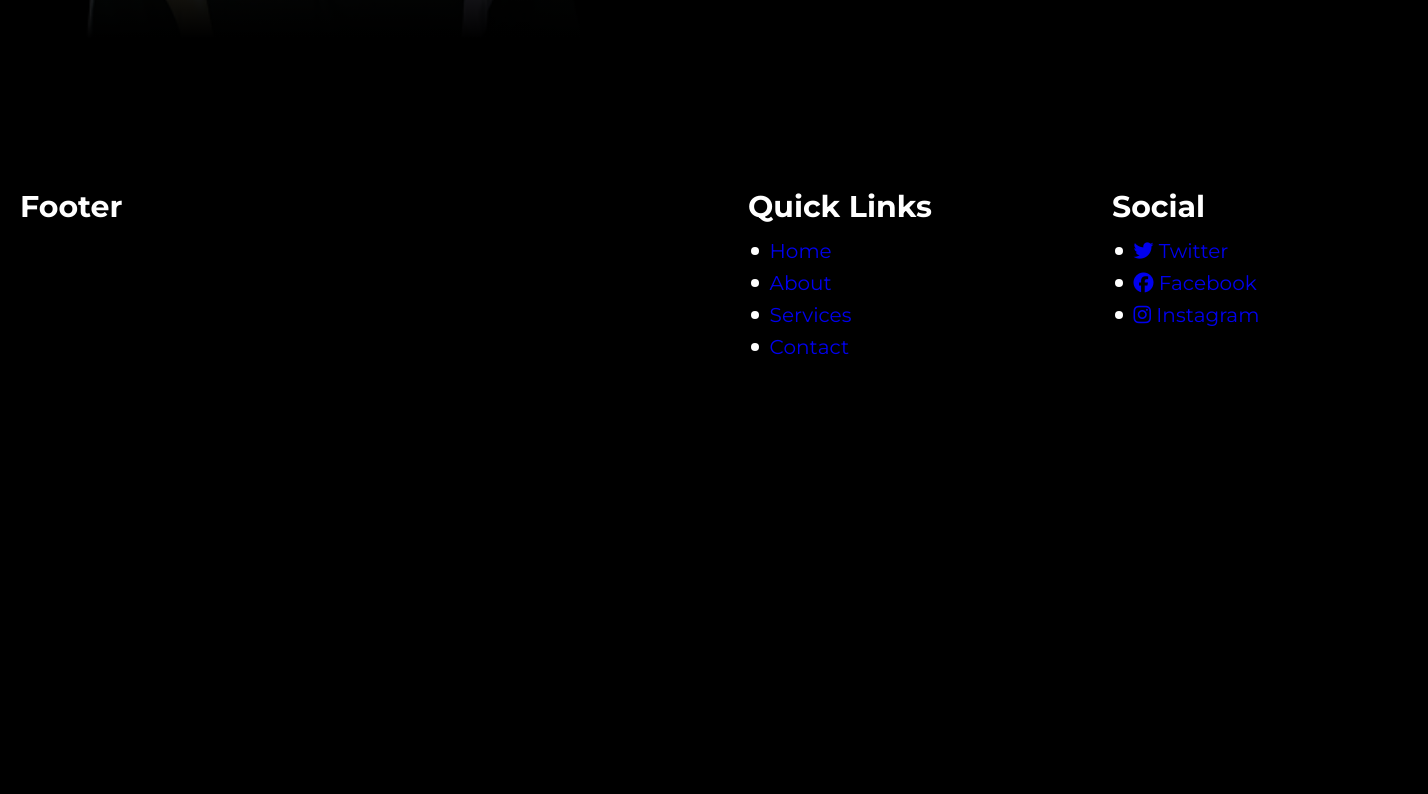
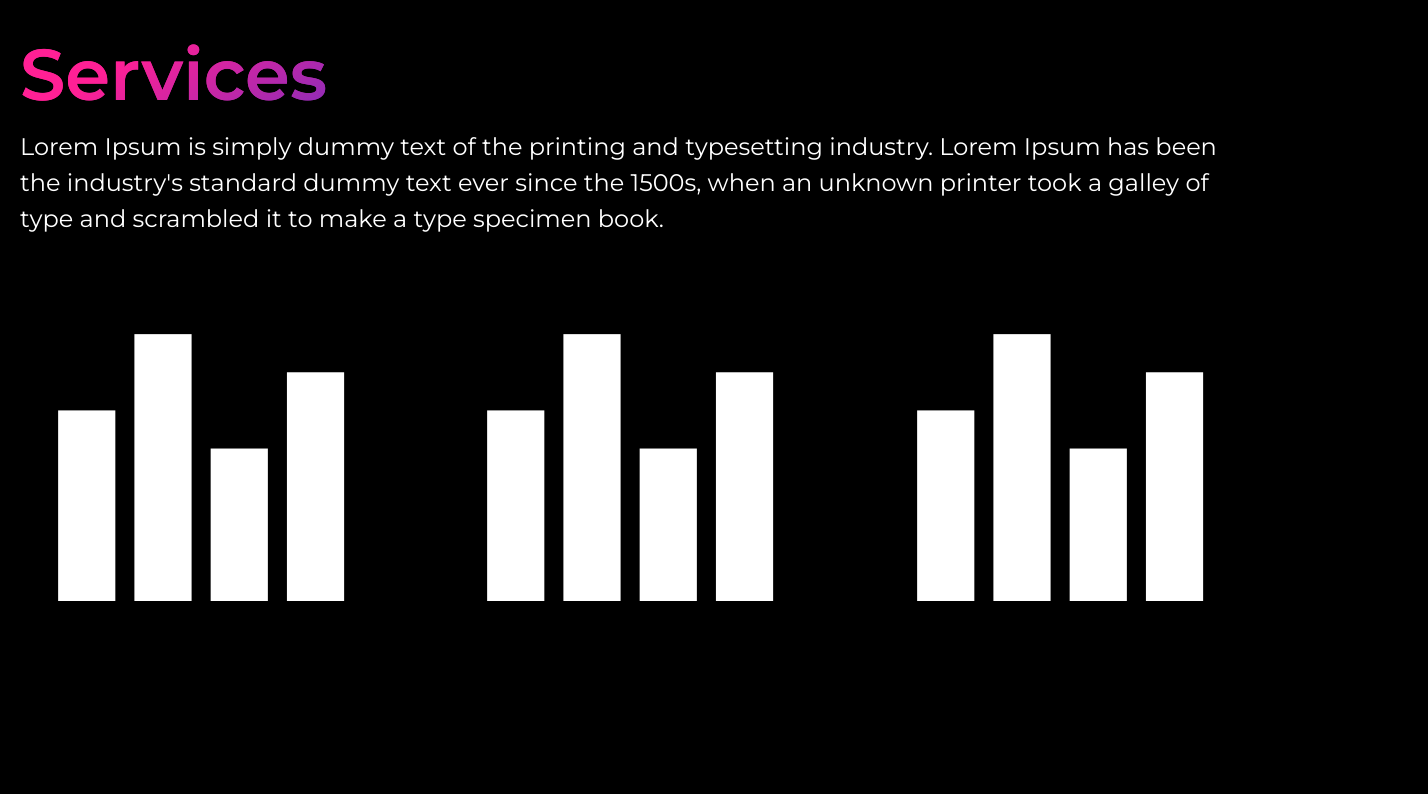
Before and after one commit to FrostByteFreddy/nuxt_portfolio, a Nuxt app: page / in a window 1280 px wide. Shown: the part 1386-2180 px from the top of the page, 1428 px wide, since content can reach past the window. Before the commit the page ends 1849 px from the top, so only its background shows below. Built offline with nearby package versions, Linux system fonts and the light colour scheme.

Commit message:
Added cards component

```diff
--- a/assets/scss/contentelements/hero.scss
+++ b/assets/scss/contentelements/hero.scss
@@ -57,6 +57,8 @@ section {
         .col-12:has(img) {
 
             position: relative;
+            display: flex;
+            justify-content: flex-end;
 
             // Image Background
             &::after {
@@ -67,10 +69,10 @@ section {
                 left: 47.5%;
                 width: 175%;
                 height: 175%;
-                background: radial-gradient(circle,rgba(33, 33, 33, 100) 0%, rgba(255, 255, 255, 0) 60%);
+                background: radial-gradient(circle, variables.$clr-darkGray 0%, rgba(255, 255, 255, 0) 60%);
                 background: radial-gradient(
                     ellipse,
-                    rgba(33, 33, 33, 1) 0%,
+                    rgba(20, 20, 20, 1) 0%,
                     rgba(255, 255, 255, 0) 60%
                 );
                 z-index: -1;
--- a/assets/scss/layout/_container.scss
+++ b/assets/scss/layout/_container.scss
@@ -1,5 +1,5 @@
-@use '../variables';
-@use '../mixins';
+@use "../mixins";
+@use "../variables";
 
 ///////////////////////////////////////////////
 // Containers
@@ -10,20 +10,46 @@
     width: variables.$container-maxWidthDesktop;
     margin: auto;
     padding: 0 variables.$container-padding;
-    overflow: visible;
+    position: relative;
 
-    &-fluid {
+    // Nested container
+    .container {
 
-        width: 100%;
+        margin: auto;
     }
 
-    @include mixins.below('lg'){
+    @include mixins.below('md'){
 
         overflow: hidden;
     }
 
-    @include mixins.below('xl') {
+    @include mixins.below('xxl') {
 
         max-width: variables.$container-maxWidthMobile;
     }
+
+    &-fullWidth {
+
+        width: 100%;
+        padding: 0;
+        margin: 0;
+
+        @include mixins.below('xxl') {
+
+            max-width: 100vw;
+        }
+    }
+
+    &-narrow {
+
+        // 2DO: Use a layout field instead to align the content centered, flex-start or flex-end
+        display: flex;
+        justify-content: center;
+        flex-wrap: wrap;
+
+        @include mixins.above('lg') {
+
+            max-width: calc(#{variables.$container-maxWidthDesktop} * .666);
+        }
+    }
 }
--- a/assets/scss/tags/_p.scss
+++ b/assets/scss/tags/_p.scss
@@ -8,6 +8,7 @@
 p {
 
     margin: 0;
+    font-size: variables.$p-fontSize;
     line-height: variables.$p-lineHeight;
 
     & + p {
--- /dev/null
+++ b/contentelements/Cards.vue
@@ -0,0 +1,68 @@
+<template>
+    <section :class="['card-grid-section', additionalClasses]" data-component="cards"
+        :style="{ 'background-image': backgroundImage ? `url(${backgroundImage})` : null }">
+        <div class="container py-5">
+            <div class="row mb-4 mb-md-5" v-if="title || text">
+                <div class="col-12 text-center">
+                    <h2 v-if="title" v-html="title" class="section-title"></h2>
+                    <p v-if="text" v-html="text" class="section-text lead"></p>
+                </div>
+            </div>
+
+            <div class="row g-4">
+                <div v-for="(card, index) in cards" :key="index"
+                    class="col-lg-4 col-md-6 col-12 d-flex align-items-stretch">
+                    <div :class="['card h-100 w-100', card.customClass]"> {/* Apply customClass here */}
+                        <div class="card-body d-flex flex-column text-center">
+                            <div v-if="card.svgCode" class="card-icon mx-auto mb-3" v-html="card.svgCode"></div>
+                            <h5 v-if="card.title" class="card-title fw-bold">{{ card.title }}</h5>
+                            <p v-if="card.text" class="card-text flex-grow-1">{{ card.text }}</p>
+                            <a v-if="card.buttonText && card.buttonUrl" :href="card.buttonUrl"
+                                :class="card.buttonClasses || 'btn btn-primary mt-auto'">
+                                {{ card.buttonText }}
+                            </a>
+                        </div>
+                    </div>
+                </div>
+            </div>
+        </div>
+    </section>
+</template>
+
+<script>
+export default {
+    name: 'Cards',
+    props: {
+        backgroundImage: {
+            type: String,
+            default: ''
+        },
+        title: {
+            type: String,
+            default: ''
+        },
+        text: {
+            type: String,
+            default: ''
+        },
+        cards: {
+            type: Array,
+            default: () => [],
+            validator: function (cards) {
+                return cards.every(card =>
+                    typeof card.title === 'string' &&
+                    (typeof card.svgCode === 'string' || typeof card.svgCode === 'undefined') &&
+                    typeof card.text === 'string' &&
+                    (typeof card.buttonText === 'string' || typeof card.buttonText === 'undefined') &&
+                    (typeof card.buttonUrl === 'string' || typeof card.buttonUrl === 'undefined') &&
+                    (typeof card.customClass === 'string' || typeof card.customClass === 'undefined')
+                );
+            }
+        },
+        additionalClasses: {
+            type: [String, Array],
+            default: ''
+        }
+    }
+};
+</script>
--- a/pages/index.vue
+++ b/pages/index.vue
@@ -20,6 +20,14 @@
             :buttonClasses="textMediaData.btnClasses"
             :additionalClasses="textMediaData.customSectionClasses"
             :imagePos="textMediaData.imagePos" />
+
+        <Cards
+            :title="cardGridData.title"
+            :text="cardGridData.text"
+            :cards="cardGridData.cards"
+            :backgroundImage="cardGridData.backgroundImage"
+            :additionalClasses="cardGridData.additionalClasses"
+        />
     </div>
 </template>
 
@@ -27,12 +35,14 @@
 // Import components
 import HeroSimple from '../ContentElements/Hero/HeroSimple.vue';
 import TextMedia from '../ContentElements/TextMedia.vue';
+import Cards from '../ContentElements/Cards.vue'; // Assuming your CardGrid component is named Cards.vue here
 
 export default {
     name: 'App',
     components: {
         HeroSimple,
         TextMedia,
+        Cards,
     },
     data() {
         return {
@@ -56,6 +66,39 @@ export default {
                 // btnClasses: 'btn btn-secondary mt-5',
                 customSectionClasses: 'intro',
             },
+            // Data for the Cards component
+            cardGridData: {
+                title: '<h2>Services</h2>',
+                text: '<p class="lead">Lorem Ipsum is simply dummy text of the printing and typesetting industry. Lorem Ipsum has been the industry\'s standard dummy text ever since the 1500s, when an unknown printer took a galley of type and scrambled it to make a type specimen book.</p>',
+                cards: [
+                    {
+                        title: 'SEO',
+                        customClass: 'card-style-seo', // Add your custom CSS class for styling
+                        svgCode: '<svg viewBox="0 0 100 80" xmlns="http://www.w3.org/2000/svg"><defs><style>.cls-1{fill:#fff;}</style></defs><rect class="cls-1" x="10" y="30" width="15" height="50"/><rect class="cls-1" x="30" y="10" width="15" height="70"/><rect class="cls-1" x="50" y="40" width="15" height="40"/><rect class="cls-1" x="70" y="20" width="15" height="60"/></svg>', // Replace with your actual SVG
+                        text: "Lorem Ipsum is simply dummy text of the printing and typesetting industry. Lorem Ipsum has been the industry's standard dummy text ever since the 1500s.",
+                        // buttonText: 'More on SEO',
+                        // buttonUrl: '/services/seo',
+                        // buttonClasses: 'btn btn-light btn-sm'
+                    },
+                    {
+                        title: 'Hosting',
+                        customClass: 'card-style-hosting', // Add your custom CSS class for styling
+                        svgCode: '<svg viewBox="0 0 100 80" xmlns="http://www.w3.org/2000/svg"><defs><style>.cls-1{fill:#fff;}</style></defs><rect class="cls-1" x="10" y="30" width="15" height="50"/><rect class="cls-1" x="30" y="10" width="15" height="70"/><rect class="cls-1" x="50" y="40" width="15" height="40"/><rect class="cls-1" x="70" y="20" width="15" height="60"/></svg>', // Replace with your actual SVG
+                        text: "Lorem Ipsum is simply dummy text of the printing and typesetting industry. Lorem Ipsum has been the industry's standard dummy text ever since the 1500s, when an unknown printer took a galley.",
+                        // buttonText: 'Hosting Plans',
+                        // buttonUrl: '/services/hosting'
+                    },
+                    {
+                        title: 'Entwicklung',
+                        customClass: 'card-style-entwicklung', // Add your custom CSS class for styling
+                        svgCode: '<svg viewBox="0 0 100 80" xmlns="http://www.w3.org/2000/svg"><defs><style>.cls-1{fill:#fff;}</style></defs><rect class="cls-1" x="10" y="30" width="15" height="50"/><rect class="cls-1" x="30" y="10" width="15" height="70"/><rect class="cls-1" x="50" y="40" width="15" height="40"/><rect class="cls-1" x="70" y="20" width="15" height="60"/></svg>', // Replace with your actual SVG
+                        text: "Lorem Ipsum is simply dummy text of the printing and typesetting industry. Lorem Ipsum has been the industry's standard dummy text has been the.",
+                        // buttonText: 'Our Process',
+                        // buttonUrl: '/services/entwicklung'
+                    }
+                ],
+                additionalClasses: 'py-5 bg-light-gray' // Optional: e.g. 'services-section py-5'
+            }
         };
     },
 };
```
Also changed, not shown: assets/scss/contentelements/text-media.scss (+6 -2 lines), assets/scss/variables.scss (+5 -4 lines), assets/compiled/main.css, static/images/logo3.svg (added), 1 other file (tests, documents, lock files or other folders).
